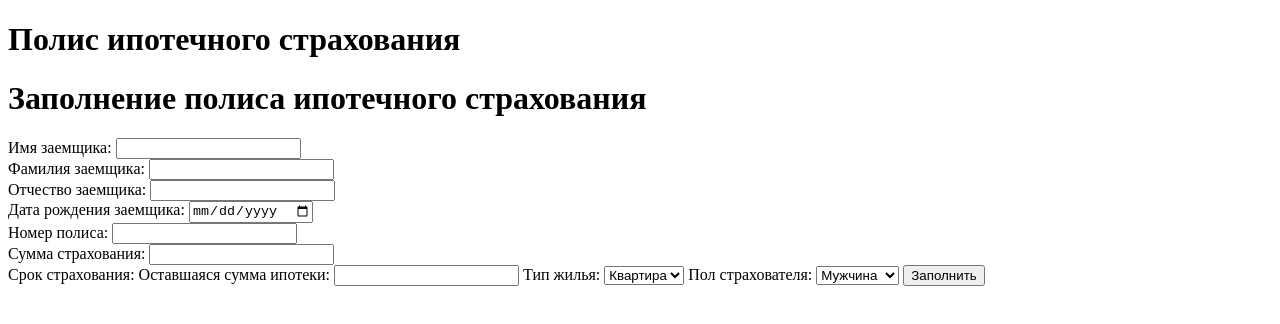
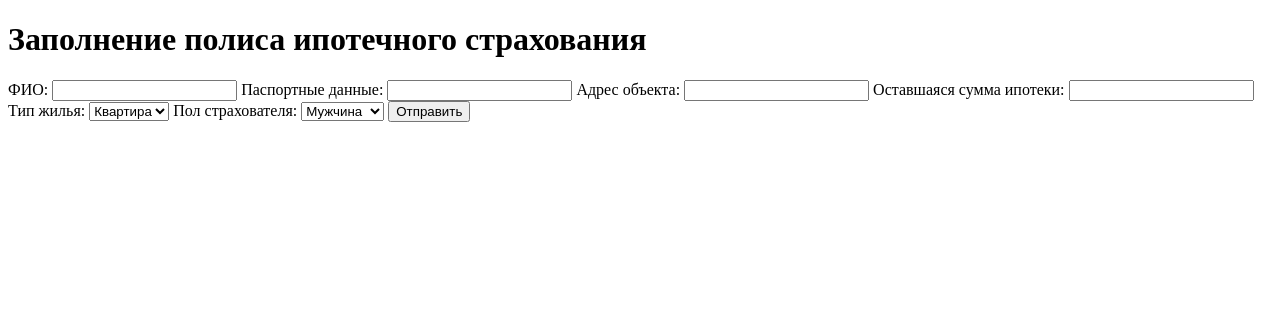
Before and after one commit to Unfeel-coder/Krasnova, a plain HTML site: page index.html in a window 1280 px wide. Drawn offline with Linux system fonts and the light colour scheme.

Commit message:
Update index.html

```diff
--- a/index.html
+++ b/index.html
@@ -1,48 +1,36 @@
 <!DOCTYPE html>
 <html>
 <head>
-  <title>Полис ипотечного страхования</title>
+  <title>Заполнение полиса ипотечного страхования</title>
 </head>
 <body>
-    <h1>Полис ипотечного страхования</h1>
+  <h1>Заполнение полиса ипотечного страхования</h1>
   <form>
- <h1>Заполнение полиса ипотечного страхования</h1>
-  <form action="/submit-policy" method="post">
-    <label for="name">Имя заемщика:</label>
-    <input type="text" id="name" name="name" required>
-    <br>
-    <label for="surname">Фамилия заемщика:</label>
-    <input type="text" id="surname" name="surname" required>
-    <br>
-    <label for="patronymic">Отчество заемщика:</label>
-    <input type="text" id="patronymic" name="patronymic">
-    <br>
-    <label for="birthdate">Дата рождения заемщика:</label>
-    <input type="date" id="birthdate" name="birthdate" required>
-    <br>
-    <label for="policy_number">Номер полиса:</label>
-    <input type="text" id="policy_number" name="policy_number" required>
-    <br>
-    <label for="policy_amount">Сумма страхования:</label>
-    <input type="number" id="policy_amount" name="policy_amount" required>
-    <br>
-    <label for="term">Срок страхования:</label>
-      <label for="remaining-mortgage-amount">Оставшаяся сумма ипотеки:</label>
-    <input type="number" id="remaining-mortgage-amount">
+    <label for="name">ФИО:</label>
+    <input type="text" id="name">
 
-    <label for="property-type">Тип жилья:</label>
-    <select id="property-type">
-      <option value="apartment">Квартира</option>
-      <option value="house">Дом</option>
+    <label for="passport">Паспортные данные:</label>
+    <input type="text" id="passport">
+
+    <label for="address">Адрес объекта:</label>
+    <input type="text" id="address">
+
+    <label for="mortgage">Оставшаяся сумма ипотеки:</label>
+    <input type="number" id="mortgage">
+
+    <label for="type">Тип жилья:</label>
+    <select id="type">
+      <option value="квартира">Квартира</option>
+      <option value="дом">Дом</option>
     </select>
 
     <label for="gender">Пол страхователя:</label>
     <select id="gender">
-      <option value="male">Мужчина</option>
-      <option value="female">Женщина</option>
+      <option value="мужчина">Мужчина</option>
+      <option value="женщина">Женщина</option>
     </select>
 
-    <input type="submit" value="Заполнить">
+    <button type="submit">Отправить</button>
   </form>
 </body>
 </html>
```
